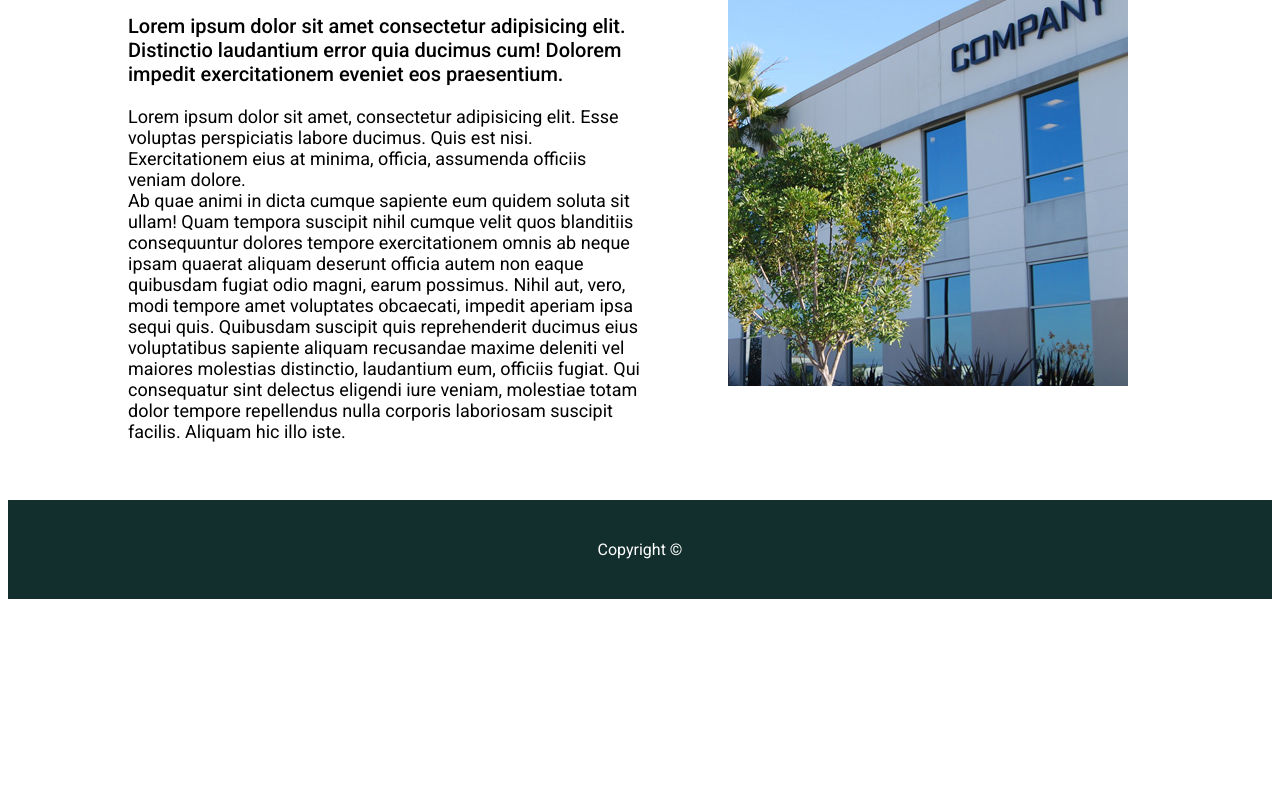
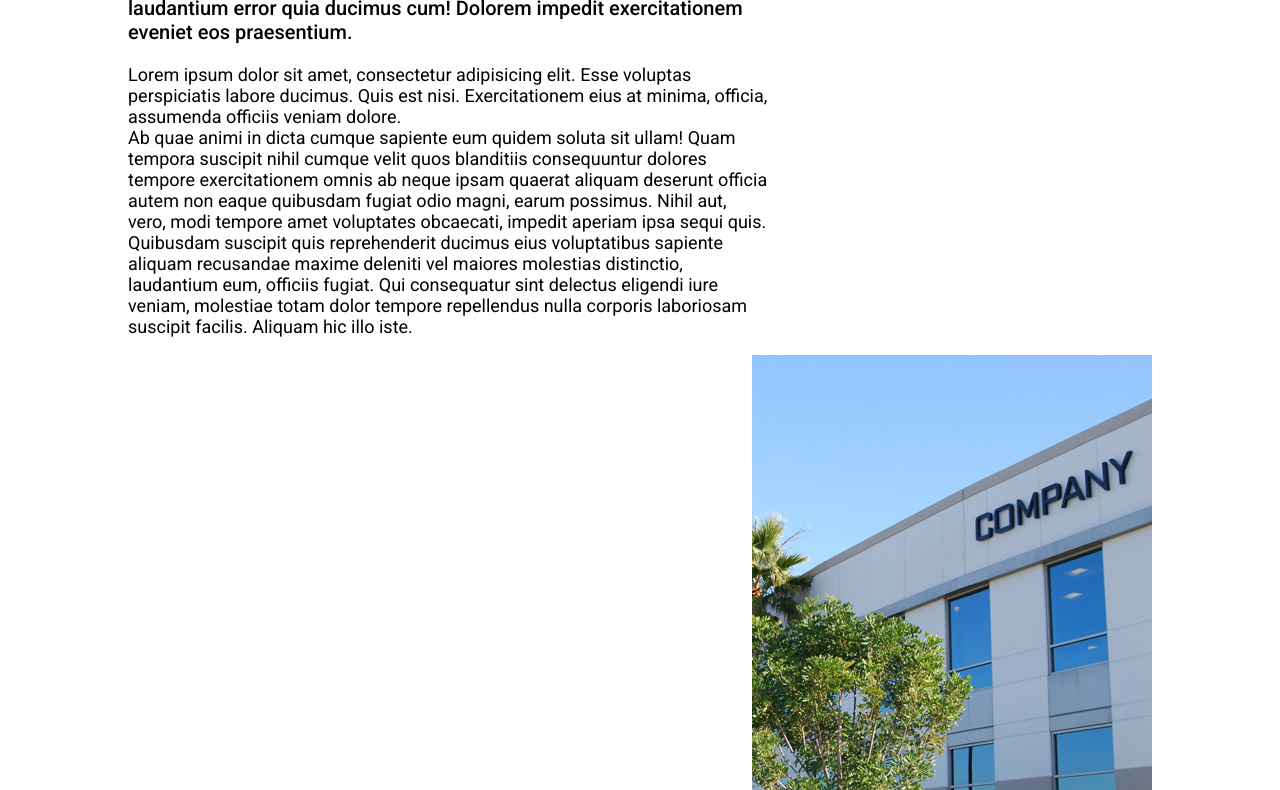
Before and after one commit to Limeshrk/minimal_frontpage_transitions, a plain HTML site: page index.html in a window 1280 px wide. Shown: the part 602-1392 px from the top of the page. Before the commit the page ends 1209 px from the top, so only its background shows below. Drawn offline with Linux system fonts and the light colour scheme.

Commit message:
minimal_frontpage_transitions_homework Image and text layout tune for 1366x768 and 1920x1080

```diff
--- a/style.css
+++ b/style.css
@@ -79,11 +79,11 @@ body {
 
 .main-textbox {
   float: left;
-  width: 40vw; /*needs a limit or pushes down image */
+  width: 50vw; /*needs a limit or pushes down the image, optimized for 1366x768 and 1920x1080*/
 }
 .main-image{
   float: right;
-  width: 30vw;
+  margin: 0px; /* removes default img margin */
 }
 
 /* Main content text setup */
```
